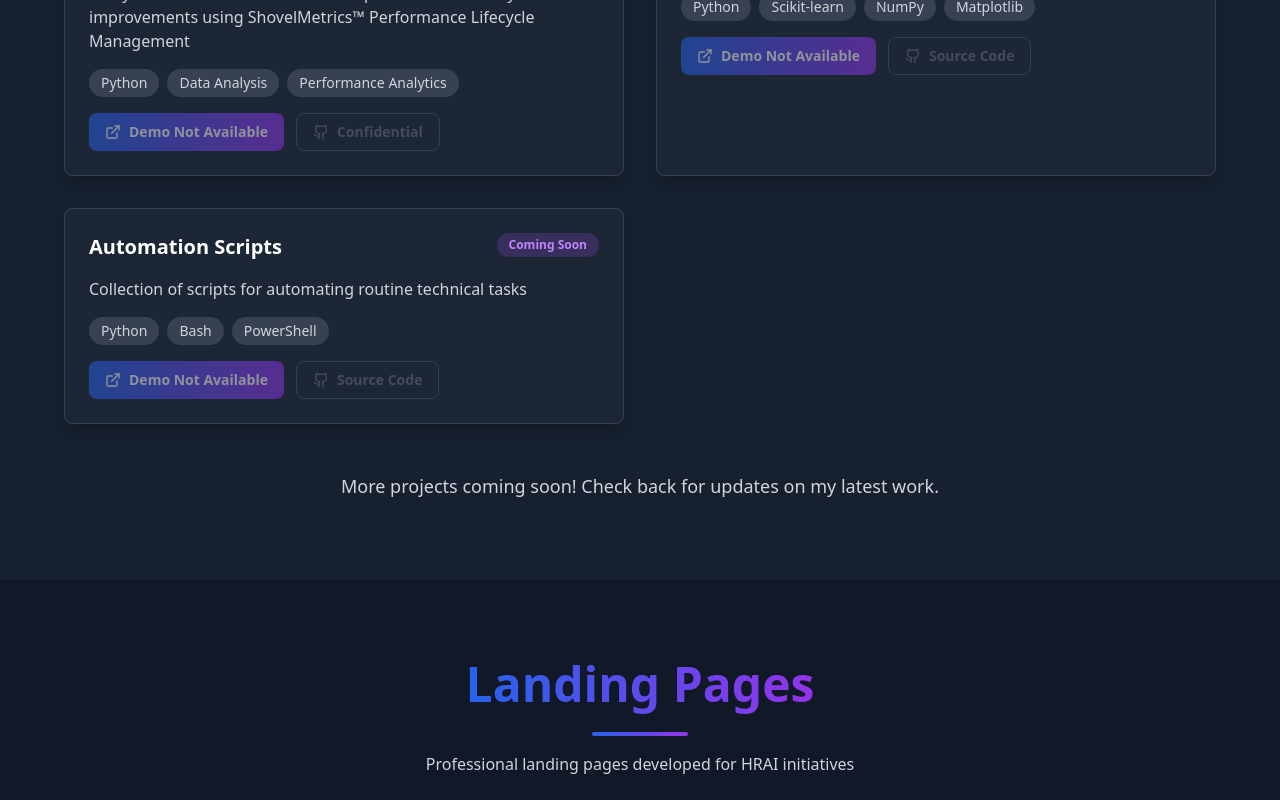
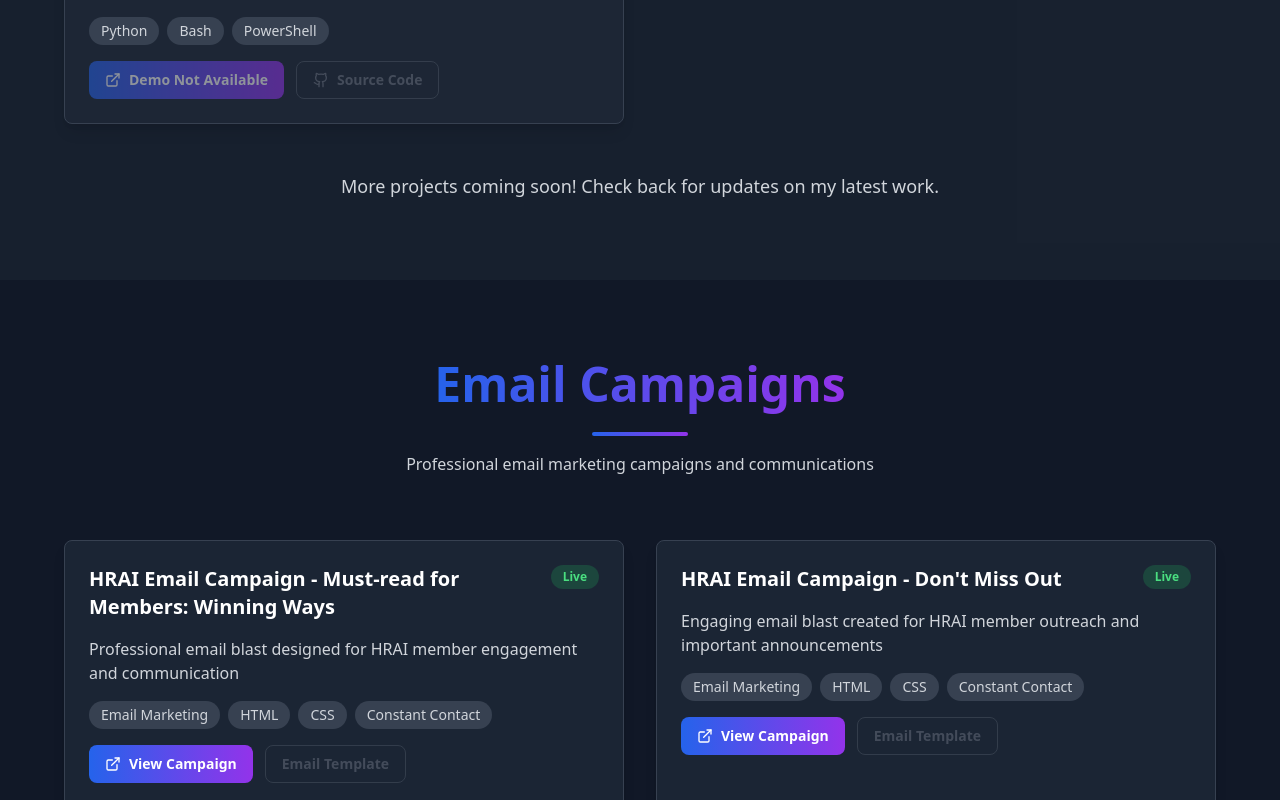
Before and after one commit to ValentinaAkpan/Valentina-portfolio, a React (Vite) app: page / in a window 1280 px wide. Shown: the part 9156-9956 px from the top of the page. Built offline with nearby package versions, Linux system fonts and the light colour scheme.

Commit message:
Add Bonneterre Consulting project
Add Bonneterre Consulting project and update email blast section.

```diff
--- /dev/null
+++ b/src/components/EmailCampaigns.tsx
@@ -0,0 +1,80 @@
+
+import { ExternalLink } from "lucide-react";
+
+const EmailCampaigns = () => {
+  const emailCampaigns = [
+    {
+      title: "HRAI Email Campaign - Must-read for Members: Winning Ways",
+      description: "Professional email blast designed for HRAI member engagement and communication",
+      tech: ["Email Marketing", "HTML", "CSS", "Constant Contact"],
+      status: "Live",
+      liveUrl: "https://myemail.constantcontact.com/Must-read-for-Members--Winning-Ways.html?soid=1109470830699&aid=Y_bnCf-8rgs",
+      sourceCodeText: "Email Template"
+    },
+    {
+      title: "HRAI Email Campaign - Don't Miss Out",
+      description: "Engaging email blast created for HRAI member outreach and important announcements",
+      tech: ["Email Marketing", "HTML", "CSS", "Constant Contact"],
+      status: "Live",
+      liveUrl: "https://myemail.constantcontact.com/-Don-t-miss-out-.html?soid=1109470830699&aid=Q6l8Lj9oRV4",
+      sourceCodeText: "Email Template"
+    }
+  ];
+
+  return (
+    <section id="email-campaigns" className="py-20 px-4 sm:px-6 lg:px-8 bg-gray-900">
+      <div className="max-w-6xl mx-auto">
+        <div className="text-center mb-16">
+          <h2 className="text-4xl sm:text-5xl font-bold mb-6">
+            <span className="bg-gradient-to-r from-blue-600 to-purple-600 bg-clip-text text-transparent">
+              Email Campaigns
+            </span>
+          </h2>
+          <div className="w-24 h-1 bg-gradient-to-r from-blue-600 to-purple-600 mx-auto rounded-full"></div>
+          <p className="text-gray-300 mt-4">Professional email marketing campaigns and communications</p>
+        </div>
+
+        <div className="grid md:grid-cols-2 gap-8">
+          {emailCampaigns.map((campaign, index) => (
+            <div key={index} className="bg-gray-800/80 p-6 rounded-lg border border-gray-700 hover:border-blue-400 transition-all duration-300 transform hover:scale-105 shadow-lg">
+              <div className="flex justify-between items-start mb-4">
+                <h3 className="text-xl font-bold text-white">{campaign.title}</h3>
+                <span className="px-3 py-1 bg-green-500/20 text-green-400 rounded-full text-xs font-semibold">
+                  {campaign.status}
+                </span>
+              </div>
+
+              <p className="text-gray-300 mb-4">{campaign.description}</p>
+
+              <div className="flex flex-wrap gap-2 mb-4">
+                {campaign.tech.map((tech, techIndex) => (
+                  <span key={techIndex} className="px-3 py-1 bg-gray-700 text-gray-300 rounded-full text-sm">
+                    {tech}
+                  </span>
+                ))}
+              </div>
+
+              <div className="flex gap-3">
+                <a
+                  href={campaign.liveUrl}
+                  target="_blank"
+                  rel="noopener noreferrer"
+                  className="flex items-center gap-2 px-4 py-2 bg-gradient-to-r from-blue-600 to-purple-600 rounded-lg text-white text-sm font-semibold hover:from-blue-700 hover:to-purple-700 transition-colors duration-300"
+                >
+                  <ExternalLink size={16} />
+                  View Campaign
+                </a>
+
+                <button className="flex items-center gap-2 px-4 py-2 border border-gray-600 rounded-lg text-gray-500 text-sm font-semibold opacity-50 cursor-not-allowed">
+                  {campaign.sourceCodeText}
+                </button>
+              </div>
+            </div>
+          ))}
+        </div>
+      </div>
+    </section>
+  );
+};
+
+export default EmailCampaigns;
--- a/src/components/Projects.tsx
+++ b/src/components/Projects.tsx
@@ -1,3 +1,4 @@
+
 import { ExternalLink, Github } from "lucide-react";
 
 const Projects = () => {
@@ -28,24 +29,6 @@ const Projects = () => {
       liveUrl: "https://bonneterreconsulting.com/",
       githubUrl: null,
       sourceCodeText: "Source Code Unavailable"
-    },
-    {
-      title: "HRAI Email Campaign - Must-read for Members: Winning Ways",
-      description: "Professional email blast designed for HRAI member engagement and communication",
-      tech: ["Email Marketing", "HTML", "CSS", "Constant Contact"],
-      status: "Live",
-      liveUrl: "https://myemail.constantcontact.com/Must-read-for-Members--Winning-Ways.html?soid=1109470830699&aid=Y_bnCf-8rgs",
-      githubUrl: null,
-      sourceCodeText: "Email Template"
-    },
-    {
-      title: "HRAI Email Campaign - Don't Miss Out",
-      description: "Engaging email blast created for HRAI member outreach and important announcements",
-      tech: ["Email Marketing", "HTML", "CSS", "Constant Contact"],
-      status: "Live",
-      liveUrl: "https://myemail.constantcontact.com/-Don-t-miss-out-.html?soid=1109470830699&aid=Q6l8Lj9oRV4",
-      githubUrl: null,
-      sourceCodeText: "Email Template"
     },
     {
       title: "HRAI Member Survey Analysis",
@@ -127,7 +110,7 @@ const Projects = () => {
             </span>
           </h2>
           <div className="w-24 h-1 bg-gradient-to-r from-blue-600 to-purple-600 mx-auto rounded-full"></div>
-          <p className="text-gray-300 mt-4">Showcasing web development, data analysis tools, dashboards, email campaigns, and automation solutions</p>
+          <p className="text-gray-300 mt-4">Showcasing web development, data analysis tools, dashboards, and automation solutions</p>
         </div>
 
         <div className="grid md:grid-cols-2 gap-8">
--- a/src/pages/Index.tsx
+++ b/src/pages/Index.tsx
@@ -4,6 +4,7 @@ import About from "../components/About";
 import Experience from "../components/Experience";
 import Achievements from "../components/Achievements";
 import Projects from "../components/Projects";
+import EmailCampaigns from "../components/EmailCampaigns";
 import LandingPages from "../components/LandingPages";
 import Contact from "../components/Contact";
 import Navigation from "../components/Navigation";
@@ -17,6 +18,7 @@ const Index = () => {
       <Experience />
       <Achievements />
       <Projects />
+      <EmailCampaigns />
       <LandingPages />
       <Contact />
     </div>
```
